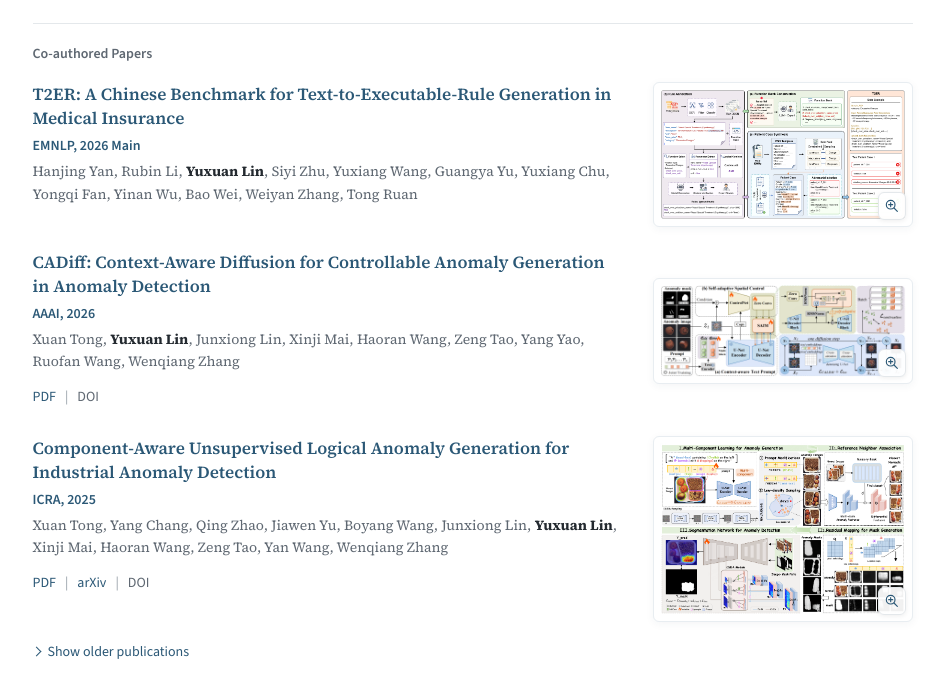
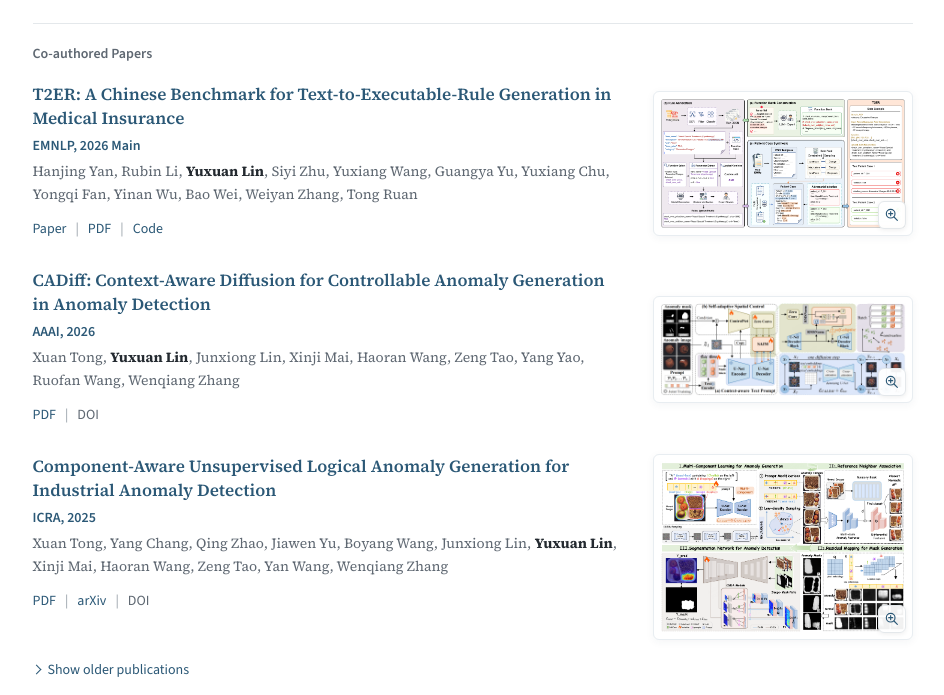
Before and after one commit to Sunny5250/Sunny5250.github.io, a plain HTML site: page index.html in a window 1280 px wide. Shown: the part 1136-1831 px from the top of the page, without its empty margins (160-1104 px from the left). Drawn offline with nearby package versions, Linux system fonts and the light colour scheme.

Commit message:
Enhance publication entry with links for T2ERAdd official paper, PDF, and code links for T2ER
Updated the publication entry for T2ER to include links to the paper, PDF, and code repository.

```diff
--- a/index.html
+++ b/index.html
@@ -151,9 +151,12 @@ GitHub</a></li>
     <div class="publication-group" id="coauthored-publications" role="group" aria-labelledby="coauthored-heading">
       <h3 class="publication-group-heading" id="coauthored-heading">Co-authored Papers</h3>
       <ul class="bibliography"><li><article class="publication" id="publication-yan2026t2er">
-  <div class="publication-information"><h4 class="publication-title" style="color: var(--link);">T2ER: A Chinese Benchmark for Text-to-Executable-Rule Generation in Medical Insurance</h4>
+  <div class="publication-information"><h4 class="publication-title"><a href="https://aclanthology.org/2026.emnlp-main.2165/">T2ER: A Chinese Benchmark for Text-to-Executable-Rule Generation in Medical Insurance</a></h4>
       <p class="publication-venue">EMNLP, 2026 Main</p>
       <p class="publication-authors">Hanjing Yan, Rubin Li, <strong>Yuxuan Lin</strong>, Siyi Zhu, Yuxiang Wang, Guangya Yu, Yuxiang Chu, Yongqi Fan, Yinan Wu, Bao Wei, Weiyan Zhang, Tong Ruan</p>
+      <ul class="publication-links" aria-label="Links for T2ER: A Chinese Benchmark for Text-to-Executable-Rule Generation in Medical Insurance">
+        <li><a href="https://aclanthology.org/2026.emnlp-main.2165/">Paper</a></li><li><a href="https://aclanthology.org/2026.emnlp-main.2165.pdf">PDF</a></li><li><a href="https://github.com/YHJ1223/T2ER">Code</a></li>
+      </ul>
   </div>
     <a class="publication-figure" href="/assets/img/publication_preview/yan2026t2er.png" target="_blank" rel="noopener noreferrer" title="View full-size figure (opens in a new tab)">
       <img
```
